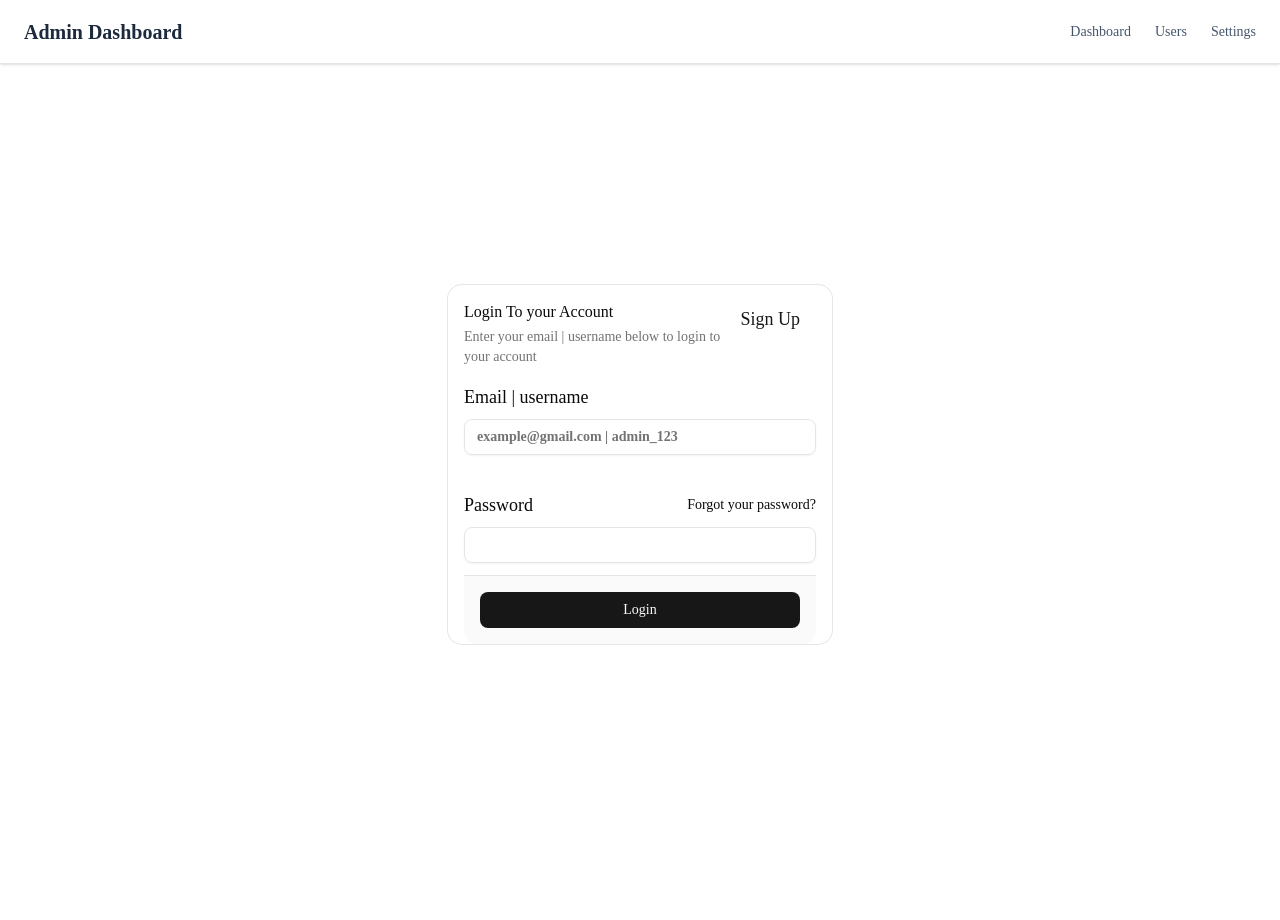
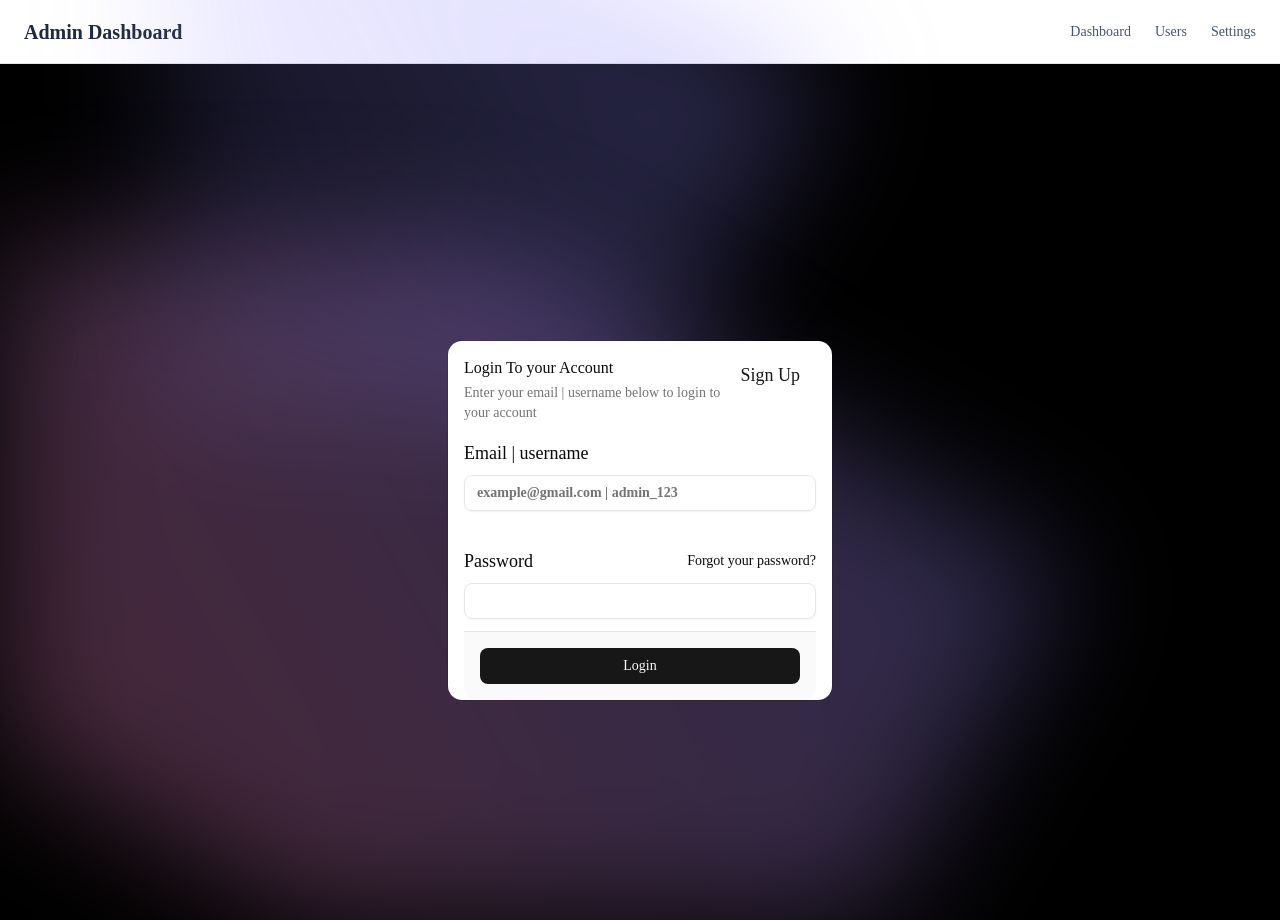
Before and after one commit to AhmedSA19980/Admin-Dashboard, a Next.js app in the folder frontend/admin-dashboard/: page /login in a window 1280 px wide. Before the commit the page ends 864 px from the top, so only its background shows below. Built offline with nearby package versions, Linux system fonts and the light colour scheme.

Commit message:
set background for both page 1-signup 2-login

```diff
--- a/frontend/admin-dashboard/src/app/(auth)/login/page.tsx
+++ b/frontend/admin-dashboard/src/app/(auth)/login/page.tsx
@@ -2,9 +2,33 @@
 
 export default function Login (){
     return (
-      <div className="bg">
+      <div className="relative isolate px-6 pt-14 lg:px-8 bg-black">
+        <div
+          aria-hidden="true"
+          className="absolute inset-x-40 -top-0 -z-10 transform-gpu overflow-hidden blur-3xl sm:-top-80"
+        >
+          <div
+            style={{
+              clipPath:
+                "clip-path: polygon(74.1% 44.1%, 100% 61.6%, 97.5% 26.9%, 85.5% 0.1%, 80.7% 2%, 72.5% 32.5%, 60.2% 62.4%, 52.4% 68.1%, 47.5% 58.3%, 45.2% 34.5%, 27.5% 76.7%, 0.1% 64.9%, 17.9% 100%, 27.6% 76.8%, 76.1% 97.7%, 74.1% 44.1%)",
+            }}
+            className="relative left-[calc(50%-11rem)] aspect-1155/678 w-144.5 -translate-x-1/2 rotate-30 bg-linear-to-tr from-[#ff000] to-[#9089fc] opacity-30 sm:left-[calc(50%-30rem)] sm:w-288.75"
+          ></div>
+        </div>
         <div className="flex min-h-screen items-center justify-center">
           <LoginForm></LoginForm>
+        </div>
+        <div
+          aria-hidden="true"
+          className="absolute inset-x-0 -bottom- -z-10 transform-gpu overflow-hidden blur-3xl sm:-bottom-0"
+        >
+          <div
+            style={{
+              clipPath:
+                "clip-path: polygon(75.1% 44.1%, 100% 61.6%, 97.5% 26.9%, 85.5% 0.1%, 80.7% 2%, 72.5% 32.5%, 60.2% 62.4%, 52.4% 68.1%, 47.5% 58.3%, 45.2% 34.5%, 27.5% 76.7%, 0.1% 64.9%, 17.9% 100%, 27.6% 76.8%, 76.1% 97.7%, 74.1% 44.1%)",
+            }}
+            className="relative left-[calc(40%-5rem)] aspect-1155/678 w-144.5 -translate-x-1/2 rotate-30 bg-linear-to-tr from-[#ff80b5] to-[#9089fc] opacity-30 sm:left-[calc(50%-15rem)] sm:w-288.75"
+          ></div>
         </div>
       </div>
     );
--- a/frontend/admin-dashboard/src/app/(auth)/signup/page.tsx
+++ b/frontend/admin-dashboard/src/app/(auth)/signup/page.tsx
@@ -2,9 +2,33 @@
 
 export default function SignUp (){
     return (
-      <div className="bg">
+      <div className="relative isolate px-6 pt-14 lg:px-8 bg-black">
+        <div
+          aria-hidden="true"
+          className="absolute inset-x-40 -top-0 -z-10 transform-gpu overflow-hidden blur-3xl sm:-top-80"
+        >
+          <div
+            style={{
+              clipPath:
+                "clip-path: polygon(74.1% 44.1%, 100% 61.6%, 97.5% 26.9%, 85.5% 0.1%, 80.7% 2%, 72.5% 32.5%, 60.2% 62.4%, 52.4% 68.1%, 47.5% 58.3%, 45.2% 34.5%, 27.5% 76.7%, 0.1% 64.9%, 17.9% 100%, 27.6% 76.8%, 76.1% 97.7%, 74.1% 44.1%)",
+            }}
+            className="relative left-[calc(50%-11rem)] aspect-1155/678 w-144.5 -translate-x-1/2 rotate-30 bg-linear-to-tr from-[#ff000] to-[#9089fc] opacity-30 sm:left-[calc(50%-30rem)] sm:w-288.75"
+          ></div>
+        </div>
         <div className="flex min-h-screen items-center justify-center shadow-lg">
           <SignUpForm></SignUpForm>
+        </div>
+        <div
+          aria-hidden="true"
+          className="absolute inset-x-0 -bottom-0 -z-10 transform-gpu overflow-hidden blur-3xl sm:-bottom-0"
+        >
+          <div
+            style={{
+              clipPath:
+                "clip-path: polygon(75.1% 44.1%, 100% 61.6%, 97.5% 26.9%, 85.5% 0.1%, 80.7% 2%, 72.5% 32.5%, 60.2% 62.4%, 52.4% 68.1%, 47.5% 58.3%, 45.2% 34.5%, 27.5% 76.7%, 0.1% 64.9%, 17.9% 100%, 27.6% 76.8%, 76.1% 97.7%, 74.1% 44.1%))",
+            }}
+            className="relative left-[calc(40%-5rem)] aspect-1155/678 w-144.5 -translate-x-1/2 rotate-30 bg-linear-to-tr from-[#ff000] to-[#9089fc] opacity-30 sm:left-[calc(50%-15rem)] sm:w-350.75"
+          ></div>
         </div>
       </div>
     );
```
